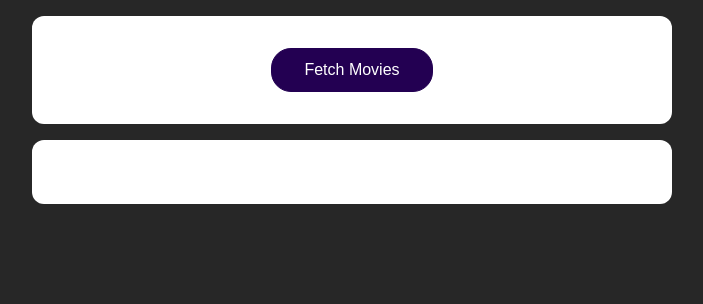
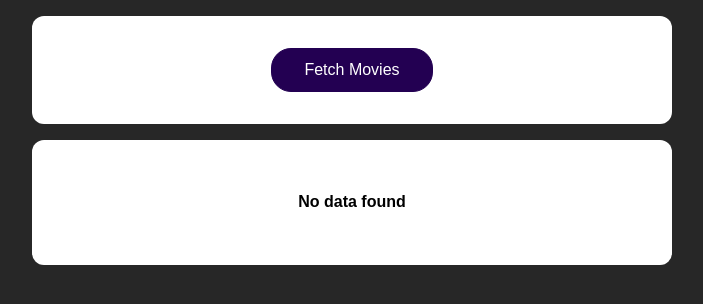
Before and after one commit to Datthatreya-Bhatt/react-practice-movie-website, a React (Vite) app: page / in a window 1280 px wide. Shown: the top 304 px of the page, without its empty margins (288-991 px from the left). Built offline with nearby package versions, Linux system fonts and the light colour scheme.

Commit message:
made app error proof

```diff
--- a/src/App.jsx
+++ b/src/App.jsx
@@ -3,15 +3,27 @@ import React, {useState} from 'react';
 import MoviesList from './components/MoviesList';
 import './App.css';
 
+
 function App() {
 
   const [movies, setMovies] = useState([])
   const [isLoading, setIsLoading] = useState(false);
+  const [error, setError] = useState(null);
+  // const [retry, setRetry] = useState(false);
 
   async function fetchMoviesHandler(){
+    try{
+      setError(null);
       setIsLoading(true);
-    let response = await fetch('https://swapi.dev/api/films/');
-    response = await response.json()
+      let response = await fetch('https://swapi.dev/api/film /');
+
+      if(!response.ok){
+        throw new Error('Something went wrong.... Retrying');
+      }
+
+      response = await response.json();
+
+
       const movieData = response.results.map((movies)=> {
         return {
           id: movies.episode_id,
@@ -20,11 +32,38 @@ function App() {
           openingText: movies.opening_crawl
         }
       })
-    setMovies(movieData)
+      setMovies(movieData);
+      // setRetry(false);
+
+    }catch(error){
+      setError(error.message);
+      // setRetry(true);
+    }
     setIsLoading(false);
 
+  }
+
+  let content = <h4>No data found</h4>
+
+    if(isLoading){
+      content = <h4>Loading...</h4>
+    }
+
+    if(error){
+      content = <div>
+        <h4>{error}</h4><button onClick={()=> {
+          setError(null)
+          clearInterval();
+          }}>Cancel</button>
+      </div>
+      setInterval( ()=> {console.log("fetchMoviesHandler() called"); fetchMoviesHandler()}, 5000)
 
     }
+
+    if(movies.length){
+      content = <MoviesList movies={movies}/>
+    }
+
 
   return (
     <React.Fragment>
@@ -32,8 +71,7 @@ function App() {
         <button onClick={fetchMoviesHandler}>Fetch Movies</button>
       </section>
       <section>
-        {!isLoading && <MoviesList movies={movies} />}
-        {isLoading && <h4>Loading...</h4>}
+        {content}
       </section>
     </React.Fragment>
   );
```
Lines whose indentation alone changed are shown as unchanged.
